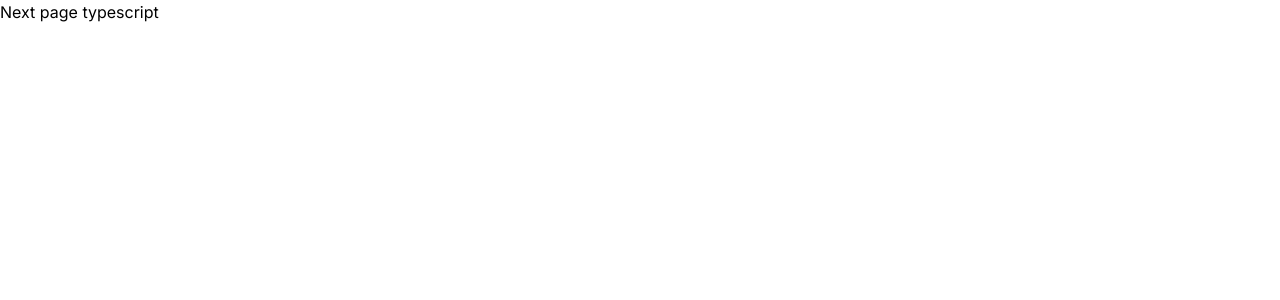
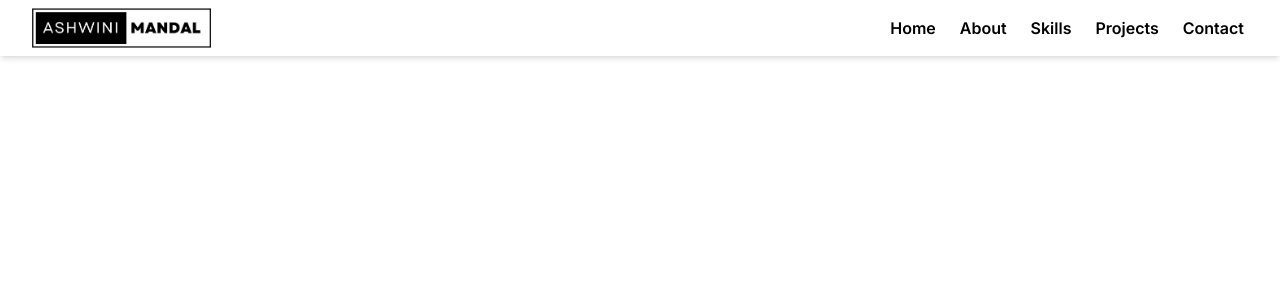
Before and after one commit to Ashwini4869/Portfolio, a Next.js app in the folder portfolio/: page / in a window 1280 px wide. Shown: the top 300 px of the page. Built offline with nearby package versions, Linux system fonts and the light colour scheme.

Commit message:
Navbar implemented

```diff
--- a/portfolio/src/app/page.tsx
+++ b/portfolio/src/app/page.tsx
@@ -1,5 +1,9 @@
-import Image from "next/image";
+import Navbar from "@/components/Navbar";
 
 export default function Home() {
-  return <div>Next page typescript</div>;
+  return (
+    <div>
+      <Navbar />
+    </div>
+  );
 }
--- /dev/null
+++ b/portfolio/src/components/Navbar.tsx
@@ -0,0 +1,54 @@
+import React from "react";
+import Image from "next/image";
+import Logo from "../../public/assets/logo.png";
+import Link from "next/link";
+
+const Navbar = () => {
+  return (
+    <div className="border-black shadow-md w-full h-14 flex justify-between">
+      {/* //logo part */}
+      <div>
+        <Image
+          src={Logo}
+          className="h-14 w-auto p-2 ml-6 cursor-pointer"
+          alt="Logo"
+        />
+      </div>
+      {/* links part */}
+      <div className="flex items-center font-semibold mr-6">
+        <Link
+          className="px-3 py-2 hover:bg-gray-800 hover:text-white rounded-full"
+          href={"#"}
+        >
+          Home
+        </Link>
+        <Link
+          className="px-3 py-2  hover:bg-gray-800  hover:text-white rounded-full"
+          href={"#"}
+        >
+          About
+        </Link>
+        <Link
+          className="px-3 py-2  hover:bg-gray-800 hover:text-white rounded-full"
+          href={"#"}
+        >
+          Skills
+        </Link>
+        <Link
+          className="px-3 py-2  hover:bg-gray-800 hover:text-white rounded-full"
+          href={"#"}
+        >
+          Projects
+        </Link>
+        <Link
+          className="px-3 py-2  hover:bg-gray-800 hover:text-white rounded-full"
+          href={"#"}
+        >
+          Contact
+        </Link>
+      </div>
+    </div>
+  );
+};
+
+export default Navbar;
```
Also changed, not shown: portfolio/public/assets/logo.png (added).
